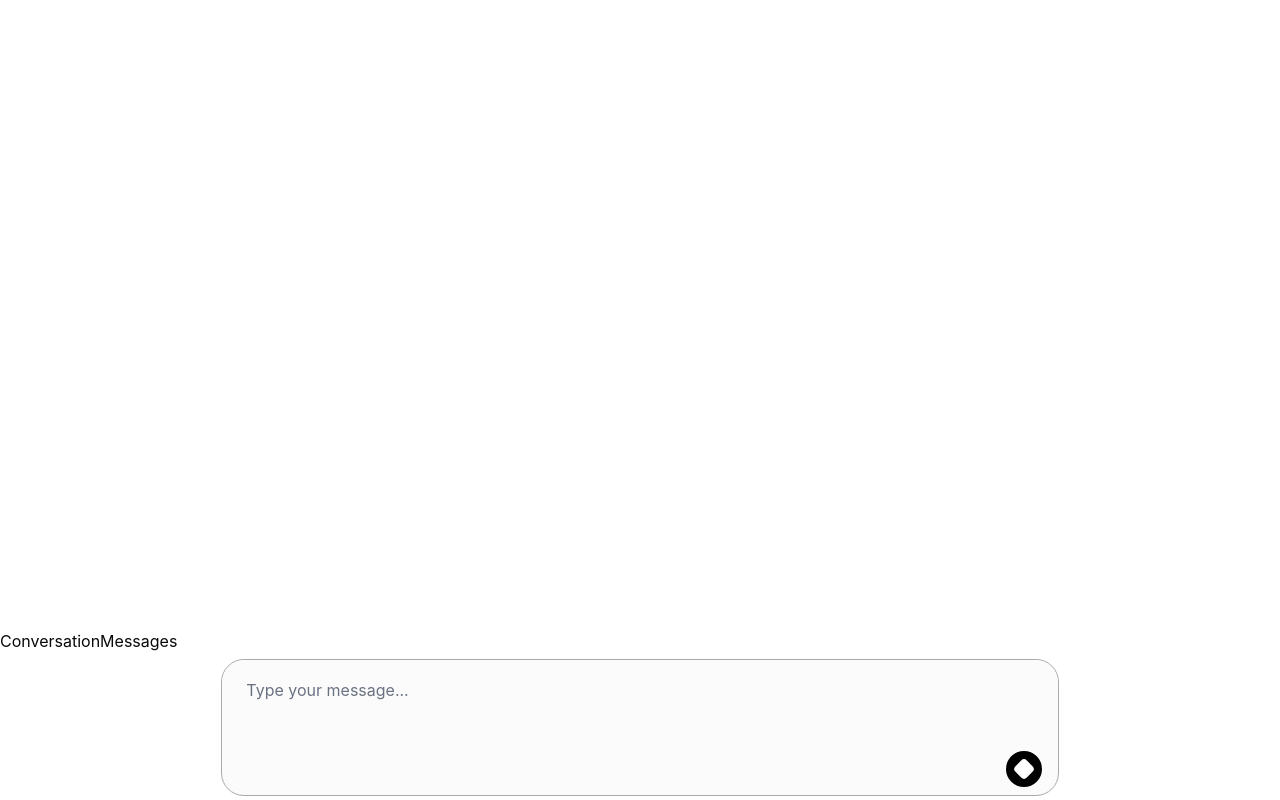
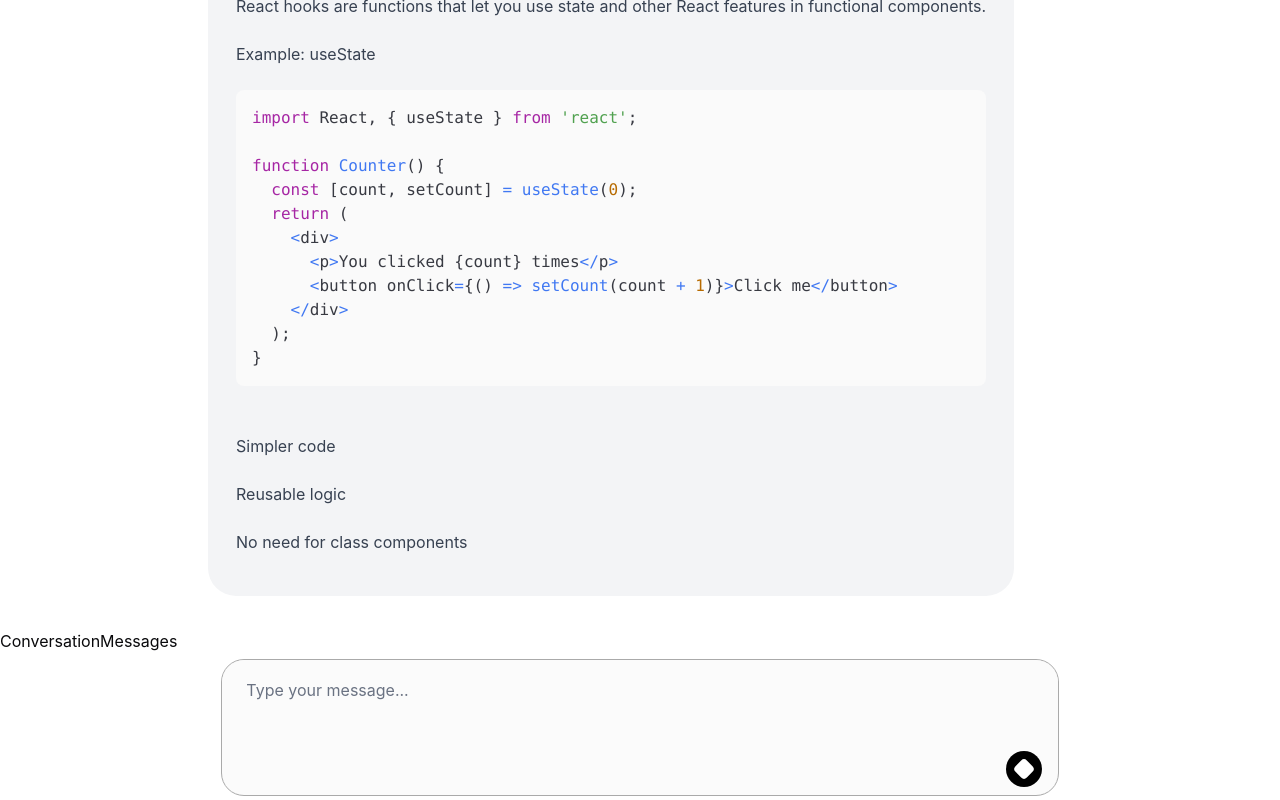
Before and after one commit to mohamedayari1/react-stars-frontend, a React (Vite) app: page / in a window 1280 px wide. Built offline with nearby package versions, Linux system fonts and the light colour scheme; a web font is replaced by a local one.

Commit message:
set up the conversation bubble with react markdown and resolved latex handling error

```diff
--- a/package.json
+++ b/package.json
@@ -41,7 +41,7 @@
     "react-dom": "^19.1.1",
     "react-dropzone": "^14.3.8",
     "react-i18next": "^15.6.1",
-    "react-markdown": "^10.1.0",
+    "react-markdown": "7",
     "react-redux": "^9.2.0",
     "react-router-dom": "^7.8.1",
     "react-syntax-highlighter": "^15.6.1",
--- /dev/null
+++ b/src/components/ConversationBubble.tsx
@@ -0,0 +1,225 @@
+import React, { forwardRef, useState, useEffect, useRef } from 'react';
+import ReactMarkdown from 'react-markdown';
+import { Prism as SyntaxHighlighter } from 'react-syntax-highlighter';
+import { oneLight, vscDarkPlus } from 'react-syntax-highlighter/dist/cjs/styles/prism';
+import remarkGfm from 'remark-gfm';
+
+// Hardcoded theme for demo
+const isDarkTheme = false;
+
+// Simple Avatar component
+const Avatar = ({ children, className }) => (
+  <div className={`flex items-center justify-center ${className}`}>
+    {children}
+  </div>
+);
+
+// Copy button component
+const CopyButton = ({ textToCopy }) => {
+  const [copied, setCopied] = useState(false);
+
+  const handleCopy = async () => {
+    try {
+      await navigator.clipboard.writeText(textToCopy);
+      setCopied(true);
+      setTimeout(() => setCopied(false), 2000);
+    } catch (err) {
+      console.error('Failed to copy text: ', err);
+    }
+  };
+
+  return (
+    <button
+      onClick={handleCopy}
+      className="flex items-center justify-center rounded-full p-2 hover:bg-gray-200 dark:hover:bg-gray-600 text-sm"
+      title={copied ? 'Copied!' : 'Copy'}
+    >
+      {copied ? '✓' : '📋'}
+    </button>
+  );
+};
+
+const ConversationBubble = forwardRef(({
+  message = '',
+  type = 'ANSWER', // 'QUESTION' or 'ANSWER'
+  className = '',
+}, ref) => {
+  const messageRef = useRef(null);
+  const [shouldShowToggle, setShouldShowToggle] = useState(false);
+  const [isQuestionCollapsed, setIsQuestionCollapsed] = useState(true);
+
+  useEffect(() => {
+    if (messageRef.current && type === 'QUESTION') {
+      const height = messageRef.current.scrollHeight;
+      setShouldShowToggle(height > 84);
+    }
+  }, [message, type]);
+
+  if (type === 'QUESTION') {
+    return (
+      <div className={`w-full ${className}`}>
+        <div className="flex flex-col items-end">
+          <div ref={ref} className="flex flex-row-reverse w-full">
+            <Avatar className="mt-2 shrink-0 text-2xl">
+              <div className="mr-1 rounded-full bg-blue-500 w-8 h-8 flex items-center justify-center text-white font-bold text-sm">
+                👤
+              </div>
+            </Avatar>
+            <div className="relative mr-2 flex w-full flex-col">
+              <div
+                className="mr-2 ml-2 flex max-w-full items-start gap-2 rounded-[28px] px-5 py-4 text-sm leading-normal break-words whitespace-pre-wrap text-white sm:text-base"
+                style={{
+                  background: 'linear-gradient(135deg, #8B5CF6 0%, #3B82F6 100%)'
+                }}
+              >
+                <div
+                  ref={messageRef}
+                  className="w-full"
+                  style={{
+                    display: '-webkit-box',
+                    WebkitBoxOrient: 'vertical',
+                    overflow: 'hidden',
+                    WebkitLineClamp: isQuestionCollapsed ? 4 : 'none'
+                  }}
+                >
+                  {message}
+                </div>
+                {shouldShowToggle && (
+                  <button
+                    onClick={(e) => {
+                      e.stopPropagation();
+                      setIsQuestionCollapsed(!isQuestionCollapsed);
+                    }}
+                    className="ml-1 rounded-full p-2 hover:bg-white hover:bg-opacity-20 transition-colors"
+                  >
+                    <span
+                      className={`transform transition-transform duration-200 text-white inline-block ${
+                        isQuestionCollapsed ? '' : 'rotate-180'
+                      }`}
+                    >
+                      ⌄
+                    </span>
+                  </button>
+                )}
+              </div>
+            </div>
+          </div>
+        </div>
+      </div>
+    );
+  }
+
+  // AI Answer bubble
+  return (
+    <div
+      ref={ref}
+      className={`flex flex-wrap self-start ${className} group flex-col w-full`}
+      style={{ color: isDarkTheme ? '#E5E7EB' : '#374151' }}
+    >
+      {message && (
+        <div className="flex max-w-full flex-col items-start w-full">
+          <div className="my-2 flex flex-row items-center gap-3">
+            <Avatar className="h-[34px] w-[34px] text-2xl">
+              <div
+                className="h-full w-full rounded-full flex items-center justify-center text-white font-bold text-sm"
+                style={{ backgroundColor: '#10B981' }}
+              >
+                🤖
+              </div>
+            </Avatar>
+            <p className="text-base font-semibold">Answer</p>
+          </div>
+          <div
+            className="mr-5 flex max-w-full rounded-[28px] px-7 py-[18px] flex-col"
+            style={{
+              backgroundColor: isDarkTheme ? '#374151' : '#F3F4F6',
+              borderRadius: '28px'
+            }}
+          >
+            <ReactMarkdown
+              className="leading-normal break-words whitespace-pre-wrap"
+              remarkPlugins={[remarkGfm]}
+              components={{
+                code({ children, className, ...props }) {
+                  const match = /language-(\w+)/.exec(className || '');
+                  const language = match ? match[1] : '';
+                  return match ? (
+                    <SyntaxHighlighter
+                      {...props}
+                      PreTag="div"
+                      language={language}
+                      style={isDarkTheme ? vscDarkPlus : oneLight}
+                      customStyle={{ margin: 0, borderRadius: '8px' }}
+                    >
+                      {String(children).replace(/\n$/, '')}
+                    </SyntaxHighlighter>
+                  ) : (
+                    <code className="bg-gray-200 rounded px-1 py-0.5 text-sm">
+                      {children}
+                    </code>
+                  );
+                }
+              }}
+            >
+              {message}
+            </ReactMarkdown>
+          </div>
+        </div>
+      )}
+    </div>
+  );
+});
+
+// Export both the component and a demo
+export { ConversationBubble };
+
+const Demo = () => {
+  const [messages] = useState([
+    {
+      type: 'QUESTION',
+      message: 'Can you explain React hooks with some code examples?'
+    },
+    {
+      type: 'ANSWER',
+      message: `# React Hooks
+
+React hooks are functions that let you use state and other React features in functional components.
+
+## Example: useState
+
+\`\`\`javascript
+import React, { useState } from 'react';
+
+function Counter() {
+  const [count, setCount] = useState(0);
+  return (
+    <div>
+      <p>You clicked {count} times</p>
+      <button onClick={() => setCount(count + 1)}>Click me</button>
+    </div>
+  );
+}
+\`\`\`
+
+- Simpler code
+- Reusable logic
+- No need for class components`
+    }
+  ]);
+
+  return (
+    <div className="w-full max-w-4xl mx-auto p-4 space-y-4">
+      <h1 className="text-2xl font-bold text-center">Conversation Demo</h1>
+      {messages.map((msg, index) => (
+        <ConversationBubble
+          key={index}
+          type={msg.type}
+          message={msg.message}
+          className="w-full mb-4"
+        />
+      ))}
+    </div>
+  );
+};
+
+export default Demo;
--- a/src/conversation/Conversation.tsx
+++ b/src/conversation/Conversation.tsx
@@ -1,98 +1,18 @@
-import { useCallback, useEffect, useState } from 'react';
-import { useTranslation } from 'react-i18next';
-import { useDispatch, useSelector } from 'react-redux';
+import Demo from '../components/ConversationBubble';
 import MessageInput from '../components/MessageInput';
 
-// import { AppDispatch } from '../store';
-// import ConversationMessages from './ConversationMessages';
-// import { FEEDBACK, Query } from './conversationModels';
-// import {
-//   addQuery,
-//   fetchAnswer,
-//   selectQueries,
-//   selectStatus,
-//   updateQuery,
-// } from './conversationSlice';
 
 export default function Conversation() {
-  // const { t } = useTranslation();
-  // const dispatch = useDispatch<AppDispatch>();
-
-  // const queries = useSelector(selectQueries);
-  // const status = useSelector(selectStatus);
-
-  // const [lastQueryReturnedErr, setLastQueryReturnedErr] =
-  //   useState<boolean>(false);
-
-  // const handleFetchAnswer = useCallback(
-  //   ({ question }: { question: string }) => {
-  //     dispatch(fetchAnswer({ question }));
-  //   },
-  //   [dispatch],
-  // );
-
-  // const handleQuestion = useCallback(
-  //   ({ question }: { question: string }) => {
-  //     const trimmedQuestion = question.trim();
-  //     if (trimmedQuestion === '') return;
-
-  //     dispatch(addQuery({ prompt: trimmedQuestion, attachments: [] }));
-  //     handleFetchAnswer({ question: trimmedQuestion });
-  //   },
-  //   [dispatch, handleFetchAnswer],
-  // );
-
-  // const handleFeedback = (query: Query, feedback: FEEDBACK, index: number) => {
-  //   dispatch(updateQuery({ index, query: { feedback } }));
-  // };
-
-  // const handleQuestionSubmission = (question?: string) => {
-  //   if (question && status !== 'loading') {
-  //     if (lastQueryReturnedErr) {
-  //       dispatch(
-  //         updateQuery({
-  //           index: queries.length - 1,
-  //           query: { prompt: question },
-  //         }),
-  //       );
-  //       handleQuestion({ question: queries[queries.length - 1].prompt });
-  //     } else {
-  //       handleQuestion({ question });
-  //     }
-  //   }
-  // };
-
-  // useEffect(() => {
-  //   if (queries.length) {
-  //     queries[queries.length - 1].error && setLastQueryReturnedErr(true);
-  //     queries[queries.length - 1].response && setLastQueryReturnedErr(false);
-  //   }
-  // }, [queries[queries.length - 1]]);
 
   return (
     <div className="flex h-full flex-col justify-end gap-1">
-      {/* <ConversationMessages
-        handleQuestion={handleQuestion}
-        handleQuestionSubmission={handleQuestionSubmission}
-        handleFeedback={handleFeedback}
-        queries={queries}
-        status={status}
-        showHeroOnEmpty={true}
-      /> */}
+
+      <Demo />
+
       ConversationMessages
-
       <div className="bg-opacity-0 z-3 flex h-auto w-full max-w-[1300px] flex-col items-end self-center rounded-2xl py-1 md:w-9/12 lg:w-8/12 xl:w-8/12 2xl:w-6/12">
         <div className="flex w-full items-center rounded-[40px]">
-          {/* <MessageInput
-            onSubmit={(text) => {
-              handleQuestionSubmission(text);
-            }}
-            loading={status === 'loading'}
-            showSourceButton={true}
-            showToolButton={true}
-          /> */}
           <MessageInput />
-
         </div>
       </div>
     </div>
```
Also changed, not shown: postcss.config.js (added), tailwind.config.js (added), 1 other file (tests, documents, lock files or other folders).
